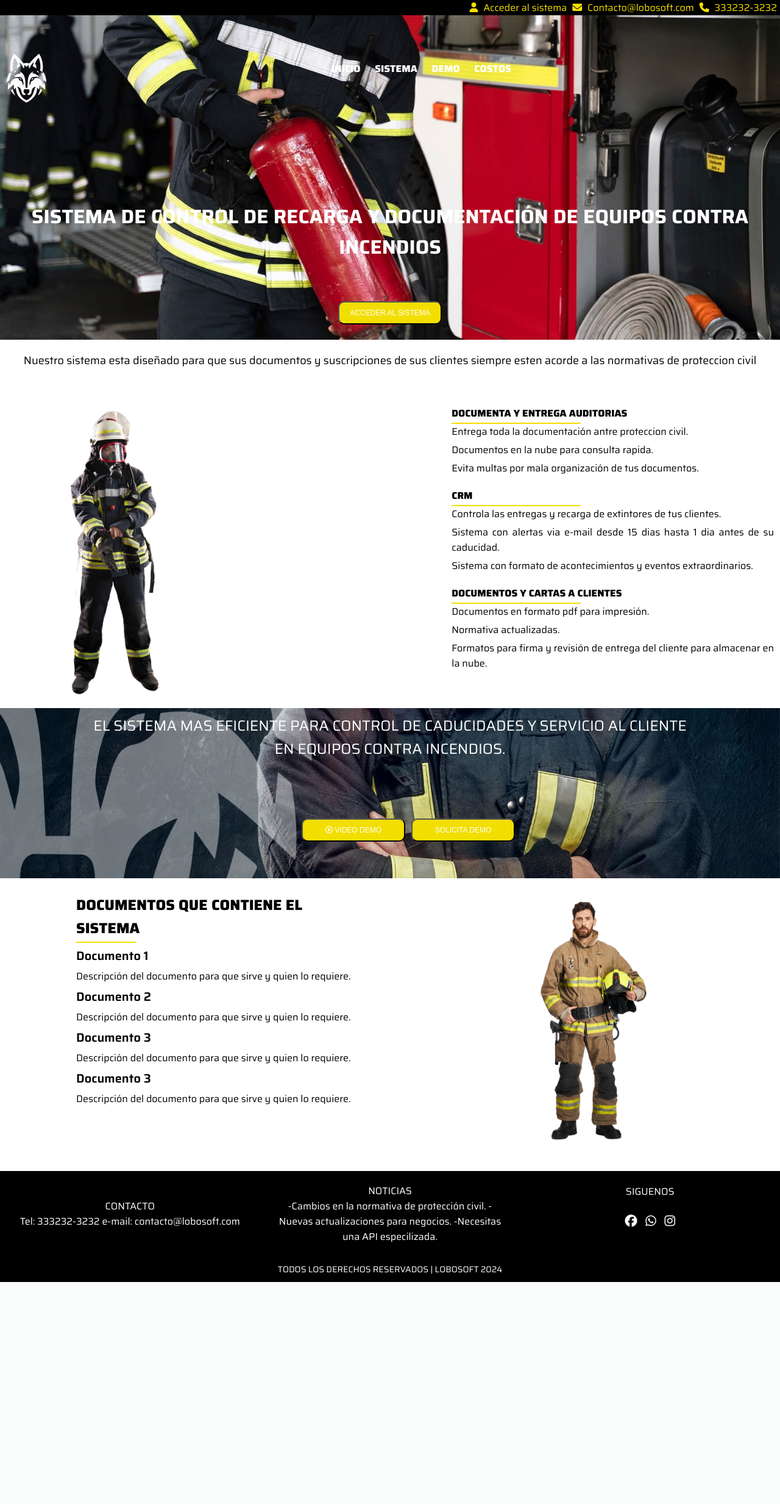
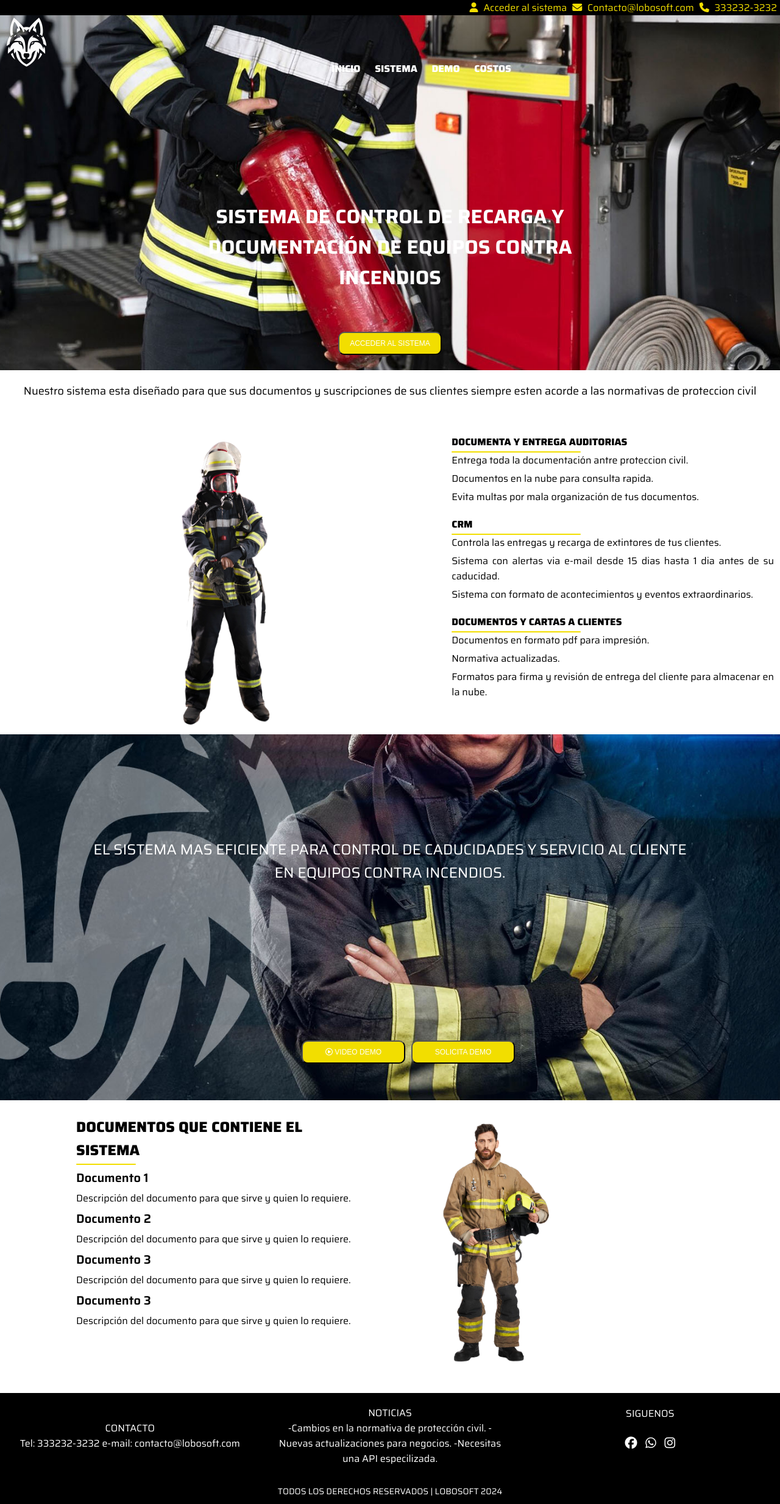
Before and after one commit to alexcorona80/extintores, a PHP site: page / in a window 1280 px wide. Shown: the whole page at 61% size. Before the commit the page ends 2102 px from the top, so only its background shows below. Run offline with PHP 8.4, Linux system fonts and the light colour scheme; some libraries are stand-ins or nearby versions.

Commit message:
Se agrega funcionalidad al boton del menu usando JS, se ajustan el logo, las imagenes y el menu

```diff
--- /dev/null
+++ b/button_menu.js
@@ -0,0 +1,5 @@
+
+document.getElementById("menu_button").addEventListener("click", function() {
+    const menu = document.getElementById("menu");
+    menu.classList.toggle("active");
+});
--- a/index.html
+++ b/index.html
@@ -181,6 +181,6 @@
 
 
     </footer>
-
+<script src="button_menu.js"></script>
 </body>
 </html>
--- a/styles.css
+++ b/styles.css
@@ -57,18 +57,28 @@ header span a{
     display: flex;
     flex-direction: row;
     justify-content: space-between; /* Maintain space between logo and menu */
-    align-items: center;
+    /*align-items: center;*/
     width: 100%;
     height: auto;
+
 
 }
 .logo{
     margin-right: 20px; /* Adjust margin as needed */
+    margin-top: 20px;
+
 }
 #banner{
     position: relative;
     align-items: center;
     justify-content: center;
+    height: auto;
+    width: 100%;
+    display: flex;
+    flex-direction: column;
+    align-items: center;
+    justify-content: center;
+    margin-bottom: 25px;
 
 }
 .banner #menu{
@@ -95,21 +105,15 @@ header span a{
     display: none;
 
 }
-#banner{
-    height: auto;
-    width: 100%;
-    display: flex;
-    flex-direction: column;
-    align-items: center;
-    justify-content: center;
-    margin-bottom: 25px;
-}
+
 #banner h1{
     color: white;
-    width: 50;
+    width: 50%;
     text-align: center;
     margin-top: 5%;
-
+    display: flex;
+    justify-content: center;
+    text-align: center;
 
 }
 .btn_acceso{
@@ -161,6 +165,8 @@ main{
     height: 100%;
     width: auto;
     margin: 0 auto;
+    display: flex;
+     align-items: self-end;
 }
 #secciones{
     width: 50%;
@@ -203,7 +209,7 @@ main{
     background-image: url('img/home-2.jpg');
     background-size: cover;
     background-position: center;
-    height:auto;
+    height:600px;
     width: 100%;
     margin-top: 0px;
     position: relative;
@@ -294,8 +300,8 @@ main{
     width: 50%;
     height: 50%;
     display: flex;
-    justify-content: center;
-    align-items: center;
+    justify-content: flex-start;
+    align-items: flex-start;
 
 
 }
@@ -385,14 +391,19 @@ footer span{
     }
     .banner #menu nav{
     display: none;
-
     position: absolute;
     top: 0;
     right: 0;
     width: 200px;
-    background-color: #f0f0f0;
     padding: 20px;
     box-shadow: 0px 2px 5px rgba(0, 0, 0, 0.3);
+    z-index: 10;
+    display: flex;
+    flex-direction: column;
+    justify-content: center;
+    align-items: center;
+    height: auto;
+    width: 50%;
     }
 
     #menu #menu_button{
@@ -409,9 +420,13 @@ footer span{
 
 
     }
-    #menu #menu_button:hover .banner #menu nav {
+    .banner #menu.active nav{
         display: block;
     }
+    /*#menu #menu_button:hover .banner #menu nav {
+        display: block;
+
+    }*/
 
 
 
```
